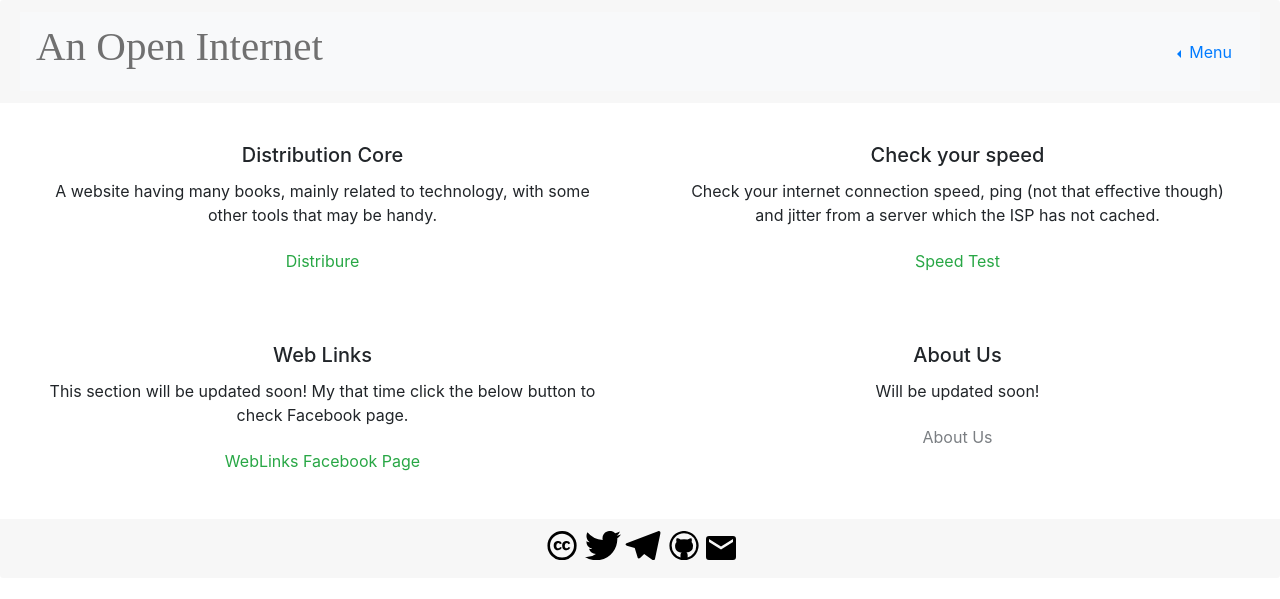
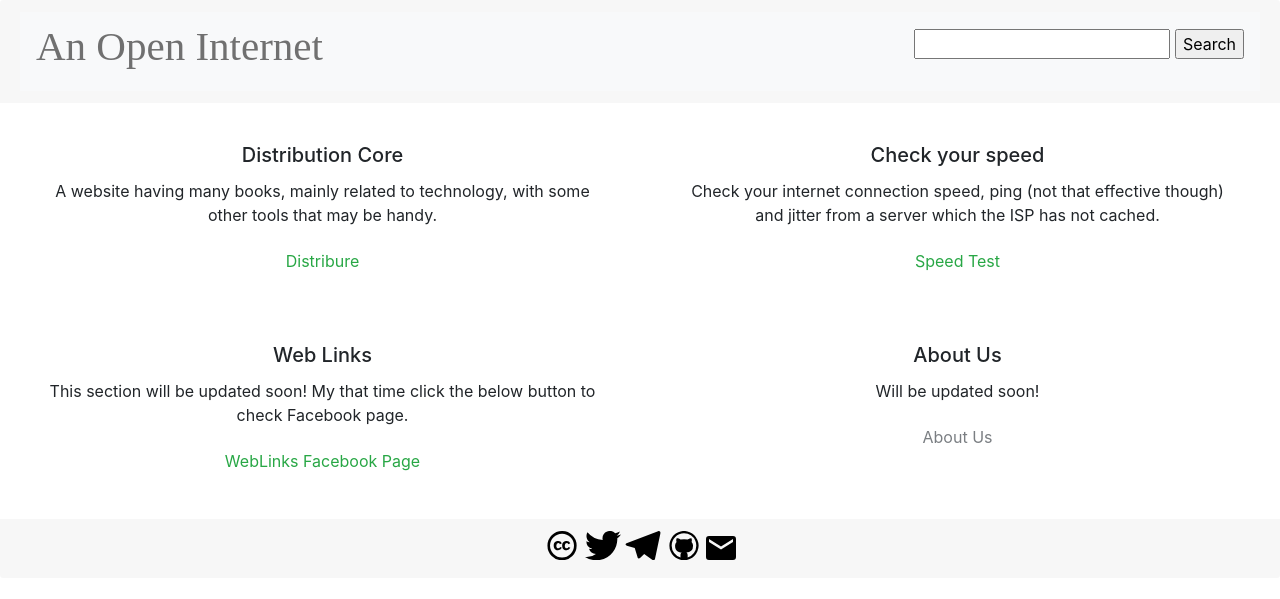
Before and after one commit to Open-Internet-Space/OIA-website, a Jekyll site: the page html/home.html, which Jekyll copies as it is, in a window 1280 px wide. Shown: the top 599 px of the page. Built offline with Jekyll 4.4.1, drawn with Linux system fonts in a browser that asks for light colours; nearby versions of some CDN libraries.

Commit message:
Update home.html

```diff
--- a/html/home.html
+++ b/html/home.html
@@ -46,16 +46,49 @@
               </text>
             </svg>
           </a>
-          <div class="dropdown dropleft">
-            <button class="btn btn-outline-primary border-0 dropdown-toggle" type="button" id="dropdownMenu2" data-toggle="dropdown" aria-haspopup="true" aria-expanded="false">
-              Menu
-            </button>
-            <div class="dropdown-menu border-0" aria-labelledby="dropdownMenu2">
-              <button class="dropdown-item" type="button">Action</button>
-              <button class="dropdown-item" type="button">Another action</button>
 
-            </div>
-          </div>
+          <script type="text/javascript">
+
+          // Google Internal Site Search script- By JavaScriptKit.com (http://www.javascriptkit.com)
+          // For this and over 400+ free scripts, visit JavaScript Kit- http://www.javascriptkit.com/
+          // This notice must stay intact for use
+
+          //Enter domain of site to search.
+          var domainroot="anopeninternet.eu.org"
+
+          function Gsitesearch(curobj){
+          curobj.q.value="site:"+domainroot+" "+curobj.qfront.value
+          }
+
+          </script>
+
+          <!-- form class="form-inline" action="https://www.google.com/search" method="get" onsubmit="Gsitesearch(this)" >
+            <input name="q" type="hidden" />
+
+              <input class="form-control mr-sm-2" type="text" placeholder="Search">
+              <button class="btn btn-success" type="submit">Search</button>
+            </form-->
+
+            <form class="d-none d-sm-block" action="https://www.google.com/search" method="get" onSubmit="Gsitesearch(this)">
+
+
+            <input name="q" type="hidden" />
+            <input name="qfront" type="text"/>
+            <input type="submit" value="Search" /></p>
+
+            </form>
+    <!--
+    <div class="nav-item dropdown">
+      <a class=" nav-item dropdown nav-link dropdown-toggle" href="#" id="navbardrop" data-toggle="dropdown">
+        Menu
+      </a>
+      <div class="dropdown-menu">
+        <a class="dropdown-item" href="#">Link 1</a>
+        <a class="dropdown-item" href="#">Link 2</a>
+        <a class="dropdown-item" href="#">Link 3</a>
+      </div>
+    </div>
+  -->
      </nav>
 
     </div>
```
